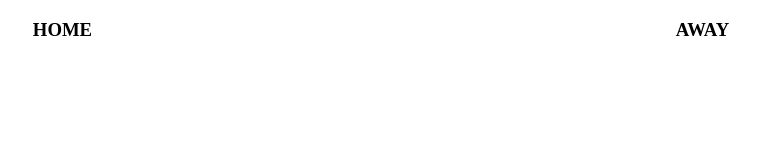
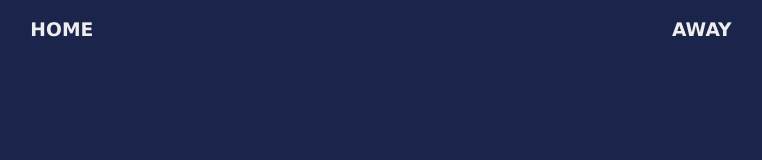
Before and after one commit to alermlv/basketball-scoreboard, a plain HTML site: page index.html in a window 1280 px wide. Shown: the whole page, without its empty margins (259-1021 px from the left). Drawn offline with Linux system fonts and the light colour scheme.

Commit message:
add basic styles to body

```diff
--- a/index.css
+++ b/index.css
@@ -1,5 +1,8 @@
 body {
     margin: 0;
+    font-family: Verdana, sans-serif;
+    color: #EEEEEE;
+    background-color: #1B244A;
 }
 
 .container {
```
